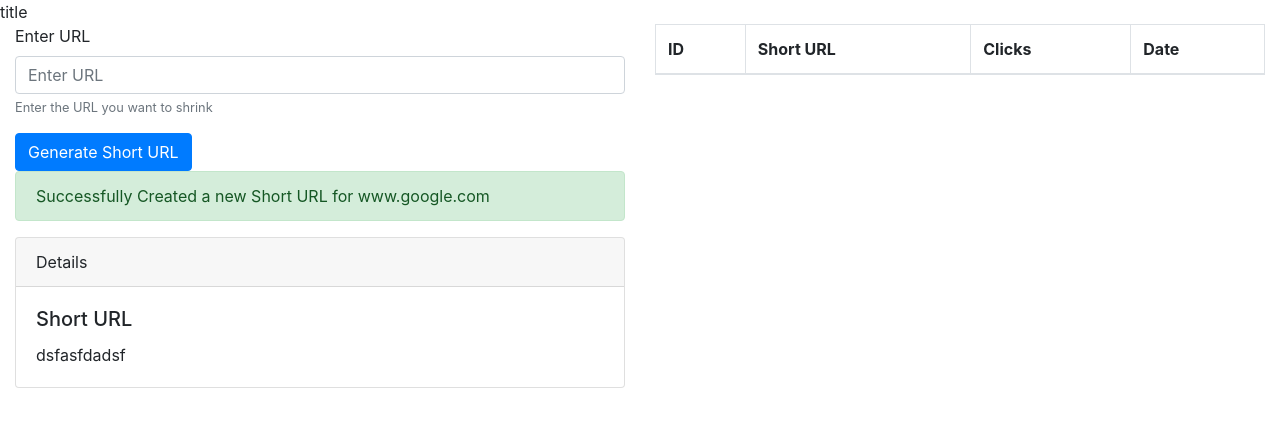
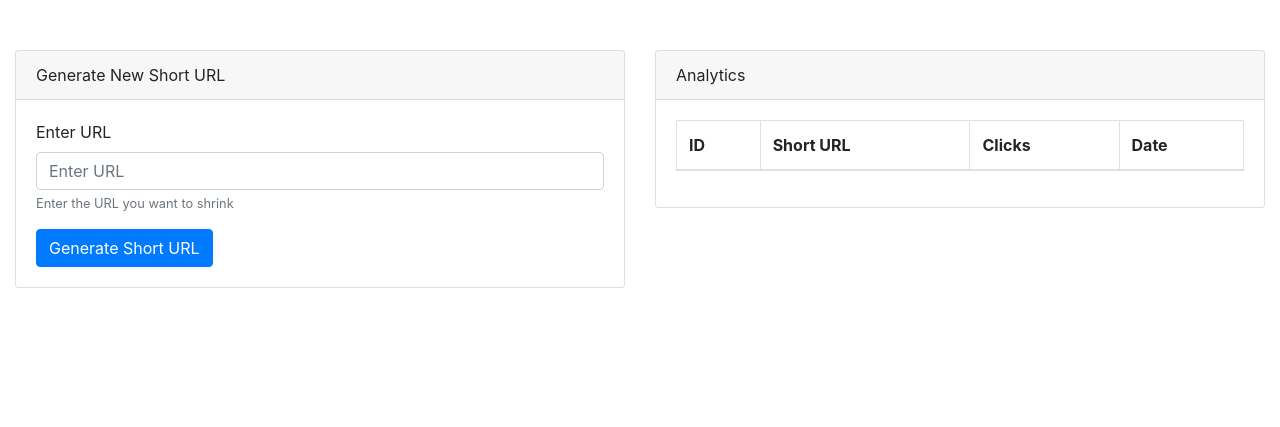
Before and after one commit to dpoarch/url-shortener, a CodeIgniter app: page /database/ in a window 1280 px wide. Shown: the part 56-483 px from the top of the page. Run offline with CodeIgniter, Linux system fonts and the light colour scheme; lists and menus that the app fills with data are empty; some libraries are stand-ins or nearby versions.

Commit message:
fixing the loading of url when it clicked

```diff
--- a/application/controllers/Url.php
+++ b/application/controllers/Url.php
@@ -22,7 +22,10 @@ class Url extends CI_Controller {
         $data = $this->urlshortener->fetch($shortcode);
         $this->urlshortener->update_clicks($shortcode);
 
-        print_r($data->url);
+        $this->load->helper('url');
+        header("Location: $data->url");
+        exit();
+
     }
 
     public function analytics(){
--- a/application/views/main.php
+++ b/application/views/main.php
@@ -35,12 +35,24 @@
 
     <div class="container-fluid">
         <div class="row">
-        title
+            <div style="display: block; height: 50px; position: relative;"></div>
         </div>
 
         <div class="row">
             <div class="col-sm">
-                <form>
+
+
+                <div class="card">
+                    <div class="card-header">
+                        Generate New Short URL
+                    </div>
+                    <div class="card-body">
+
+                    <div id="msg_success" class="alert alert-success" role="alert" style="display: none;">
+                        Successfully Created a new Short URL for www.google.com
+                    </div>
+
+                        <form id="frm_urlcreate">
                             <div class="form-group">
                                 <label for="exampleInputEmail1">Enter URL</label>
                                 <input type="text" class="form-control" id="txt_url" aria-describedby="URL" placeholder="Enter URL">
@@ -48,22 +60,15 @@
                             </div>
                             <button type="button" id="btn_submit" class="btn btn-primary">Generate Short URL</button>
                         </form>
-
-                <div class="alert alert-success" role="alert">
-                    Successfully Created a new Short URL for www.google.com
-                </div>
-
-                <div class="card">
-                    <div class="card-header">
-                        Details
-                    </div>
-                    <div class="card-body">
-                        <h5 class="card-title">Short URL</h5>
-                        <p class="card-text">dsfasfdadsf</p>
                     </div>
                 </div>
             </div>
             <div class="col-sm">
+                    <div class="card">
+                            <div class="card-header">
+                                Analytics
+                            </div>
+                            <div class="card-body">
                             <table class="table table-bordered">
                                 <thead>
                                     <tr>
@@ -76,6 +81,8 @@
                                 <tbody id="grd_data">
                                 </tbody>
                             </table>
+                    </div>
+                </div>
             </div>
         </div>
     </div>
@@ -105,9 +112,29 @@
                     success: function(data){
                                  console.log(data);
                                  load_data();
+                                 generate_message(data);
+                                 $('#frm_urlcreate').hide();
                              }
 
                     });
+        }
+
+        function generate_message(data){
+            let html = '';
+
+            html += 'Successfully Created a new Short URL for ' + data.url;
+            html += '<br />'
+            html += '<br />'
+            html += '<br />'
+            html += '<strong>URL : </strong>' + data.url;
+            html += '<br />'
+            html += '<strong>Short URL : </strong>' + `<a href="http://localhost/index.php/url/load/${data.shorturl}">http://localhost/index.php/url/load/` + data.shorturl + '</a>';
+            html += '<br />'
+            html += '<br />'
+
+            $('#msg_success').html(html);
+            $('#msg_success').show();
+
         }
 
         function load_data(){
```
Lines whose indentation alone changed are shown as unchanged.
